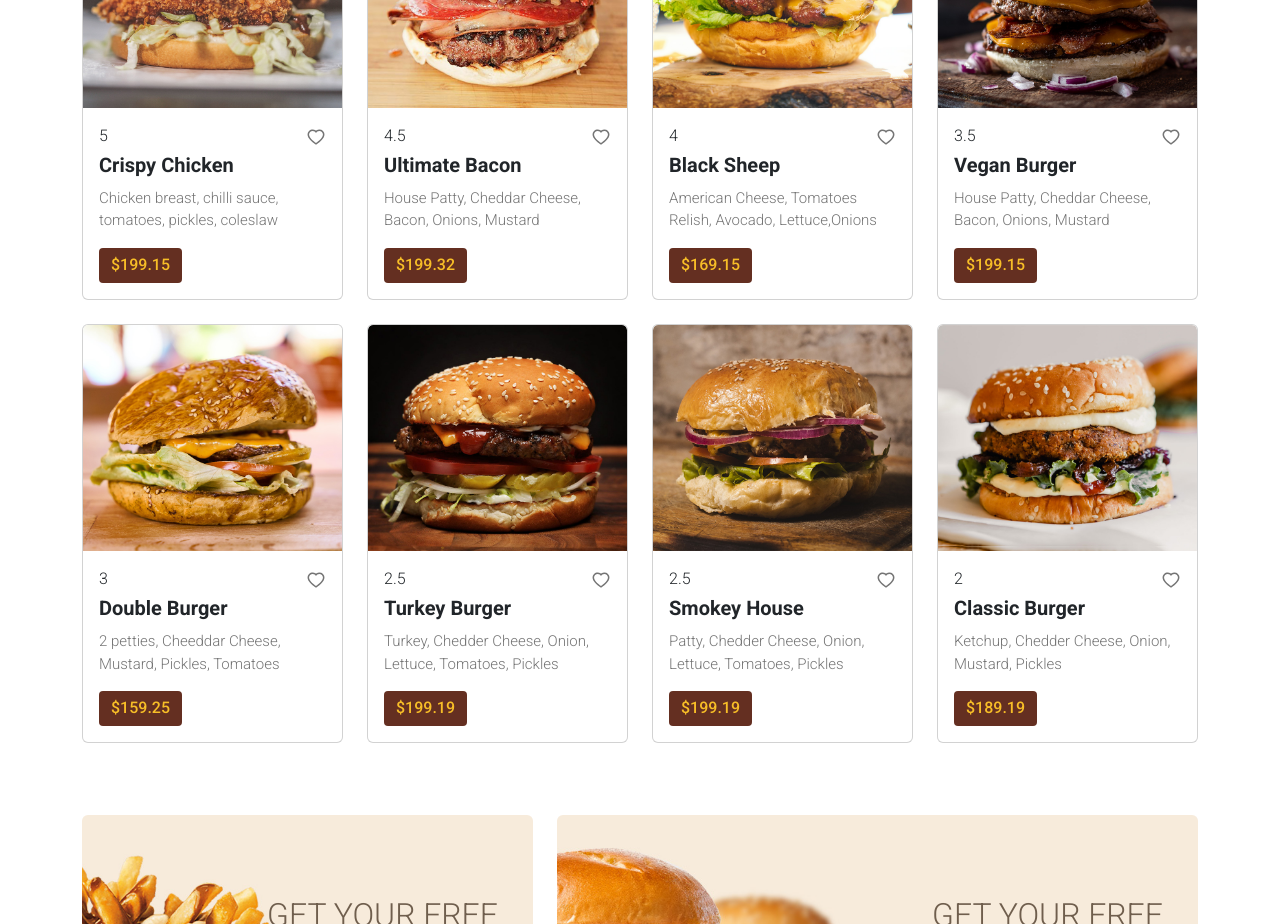
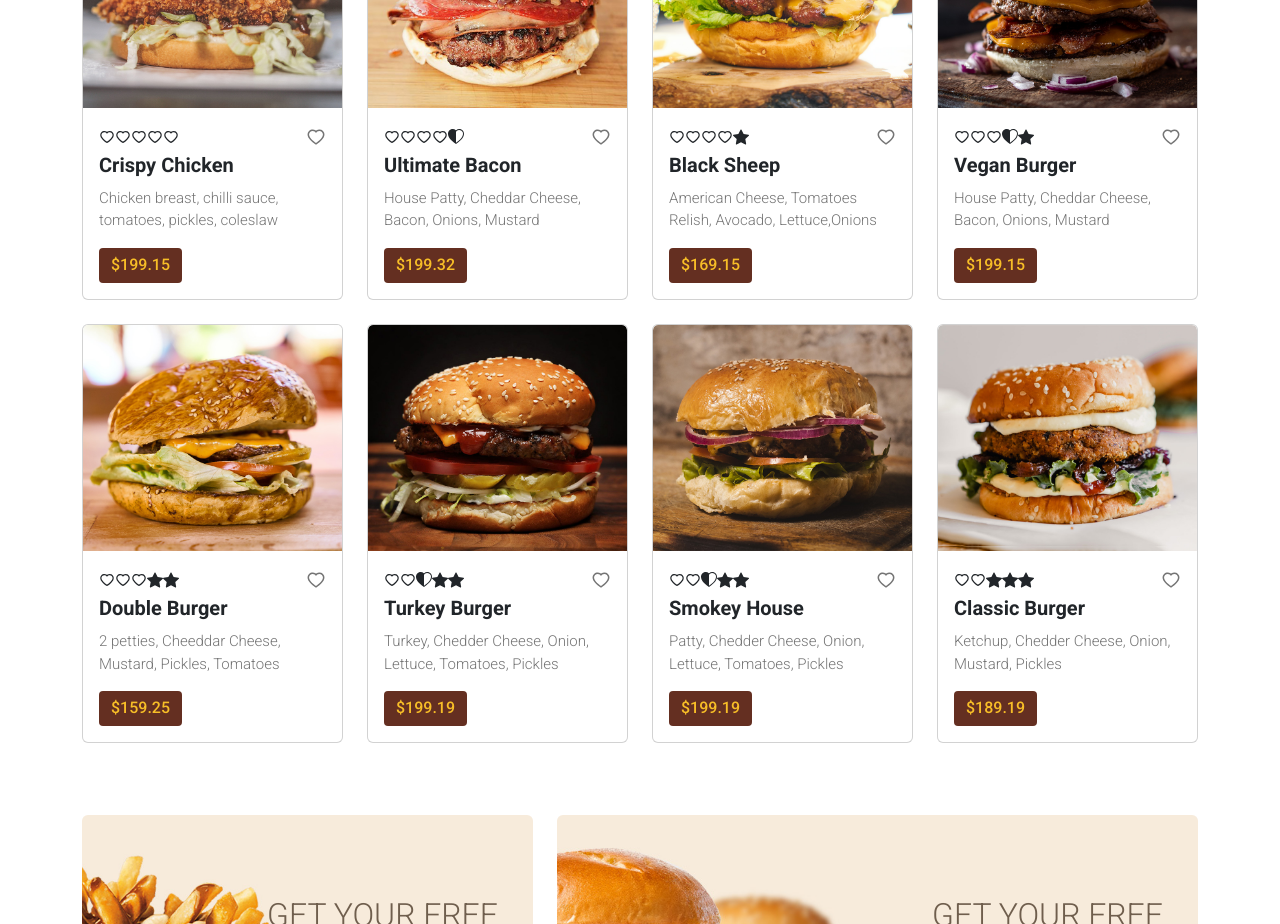
Before and after one commit to Johnson17755/food-delivery, a React (Create React App) app: page / in a window 1280 px wide. Shown: the part 2520-3444 px from the top of the page. Built offline with nearby package versions, Linux system fonts and the light colour scheme.

Commit message:
updating

```diff
--- a/src/components/Layouts/Cards.jsx
+++ b/src/components/Layouts/Cards.jsx
@@ -5,7 +5,9 @@ import { AiOutlineHeart } from "react-icons/ai";
 import { BiShoppingBag } from "react-icons/bi";
 
 
-function Cards( {image, rating, title, paragraph, price} ) {
+
+
+function Cards( {image, rating, title, paragraph, price, renderRatingIcons} ) {
   return (
     <Col sm={6} lg={4} xl={3} className='mb-4'>
        <Card className="overflow-hidden">
@@ -14,7 +16,7 @@ function Cards( {image, rating, title, paragraph, price} ) {
          </div>
             <Card.Body>
                 <div className="d-flex align-items-center justify-content-between">
-                    <div className="item_rating">{rating}</div>
+                    <div className="item_rating">{renderRatingIcons(rating)}</div>
                     <div className="wishlist">
                     <AiOutlineHeart className='i'/>
                     </div>
--- a/src/pages/Home/Section3.jsx
+++ b/src/pages/Home/Section3.jsx
@@ -10,6 +10,9 @@ import Image6 from '../../assets/menu/burger-16.jpg';
 import Image7 from '../../assets/menu/burger-17.jpg';
 import Image8 from '../../assets/menu/burger-18.jpg';
 import Cards from '../../components/Layouts/Cards';
+import { BsHeartHalf } from "react-icons/bs";
+import { AiOutlineHeart } from "react-icons/ai";
+import { BsFillStarFill } from "react-icons/bs";
 
 
 
@@ -82,6 +85,23 @@ const mockData = [
    //add more data objects as needed
 ];
 
+const renderRatingIcons = (rating) =>{
+  const stars=[];
+
+  for(let i = 0; i < 5; i++){
+    if(rating > 0.5){
+      stars.push(<AiOutlineHeart key={i} />)
+      rating--;
+    }else if(rating > 0 && rating < 1){
+      stars.push(<BsHeartHalf key={"half"} />)
+      rating--;
+    }else{
+      stars.push(<BsFillStarFill key={`empty${i}`} />)
+    }
+  }
+  return stars;
+};
+
 function Section3() {
   return (
     <section className='menu_section'>
@@ -100,7 +120,7 @@ function Section3() {
           title={cardData.title}
           paragraph={cardData.paragraph}
           price={cardData.price}
-          // renderRatingIcons={renderRatingIcons}
+          renderRatingIcons={renderRatingIcons}
           />
         ))}
         </Row>
```
